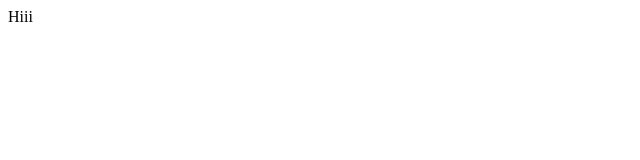
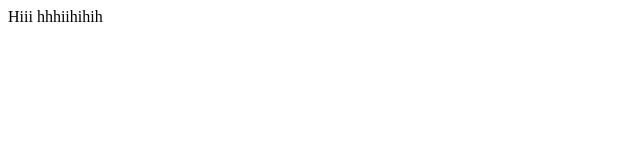
Before and after one commit to nawalbahaa/Web-Design-Project, a plain HTML site: page index.html in a window 1280 px wide. Shown: the whole page, without its empty margins (0-640 px from the left). Drawn offline with Linux system fonts and the light colour scheme.

Commit message:
Update File

```diff
--- a/index.html
+++ b/index.html
@@ -8,7 +8,7 @@
 </head>
 
 <body>
-    Hiii
+    Hiii hhhiihihih
 </body>
 
 </html>
```
